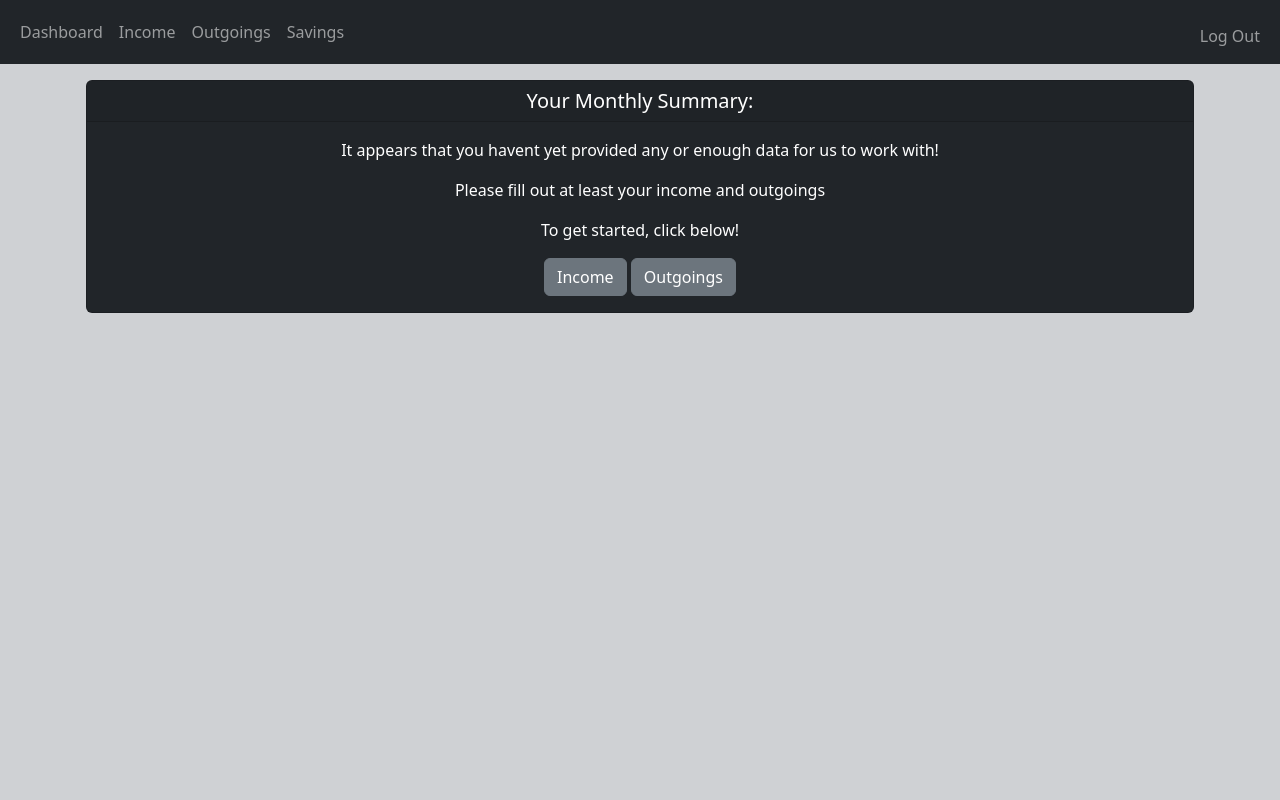
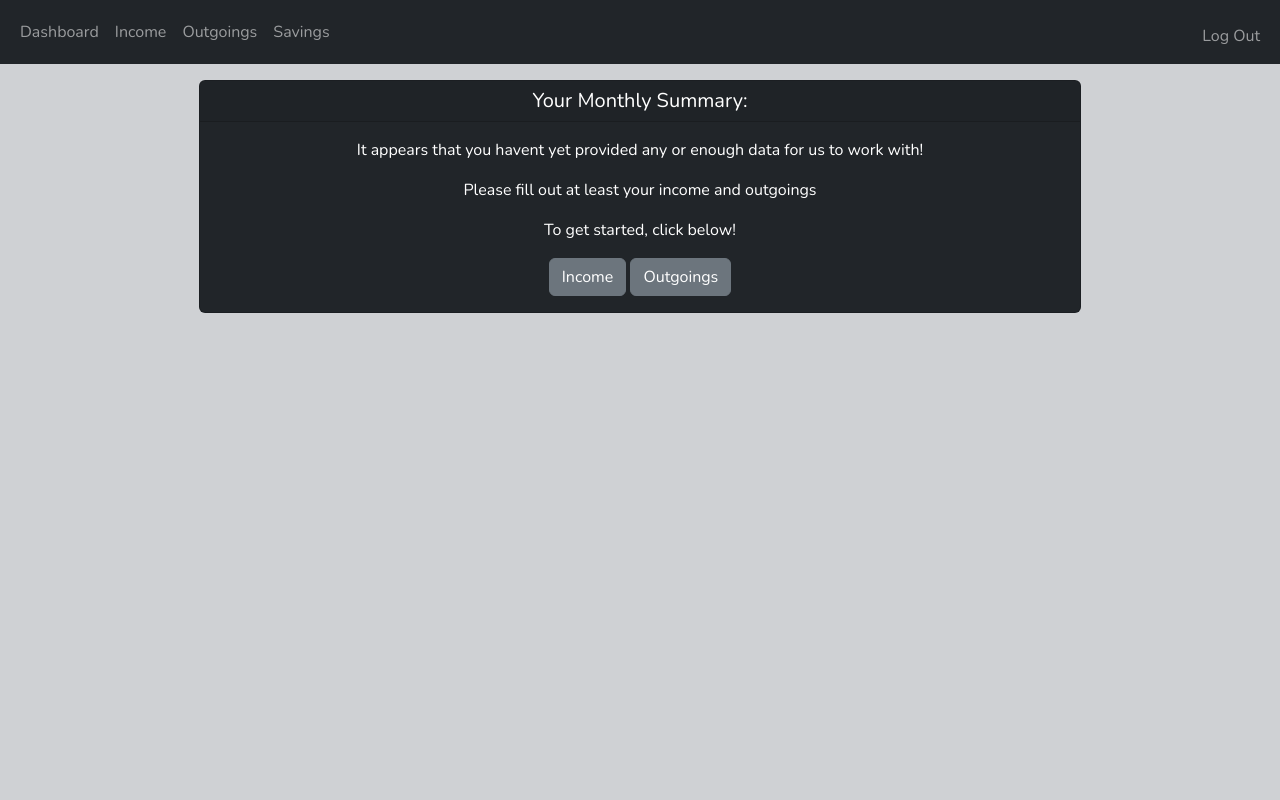
Before and after one commit to coolusername244/budget, a Flask app: page /dashboard in a window 1280 px wide. Run offline with Flask 2, Linux system fonts and the light colour scheme; the visitor is signed in with stand-in values (Sample User, id 1); data comes from the database, SQL or seed files in the repository; data that the repository does not hold is empty; some libraries are stand-ins or nearby versions.

Commit message:
added styles to page

```diff
--- a/static/style.css
+++ b/static/style.css
@@ -1,9 +1,15 @@
+@import url('https://fonts.googleapis.com/css2?family=Nunito&display=swap');
+
+html {
+    height: 100%;
+}
+
 body {
+    font-family: 'Nunito', sans-serif;
     background-color: #cfd1d4;
 }
 
 table {
-    overflow-x: auto;
     overflow-y: scroll;
     max-height: 90vh;
     max-width: 60vw;
@@ -17,9 +23,15 @@ thead th {
 
 .container {
     padding: 1rem;
-    min-height: 90vh;
+    height: 90vh;
+
 }
 
 .dashboard {
     margin: auto;
 }
+
+.dashboard-empty {
+    margin: auto;
+    width: 80%;
+}
```
